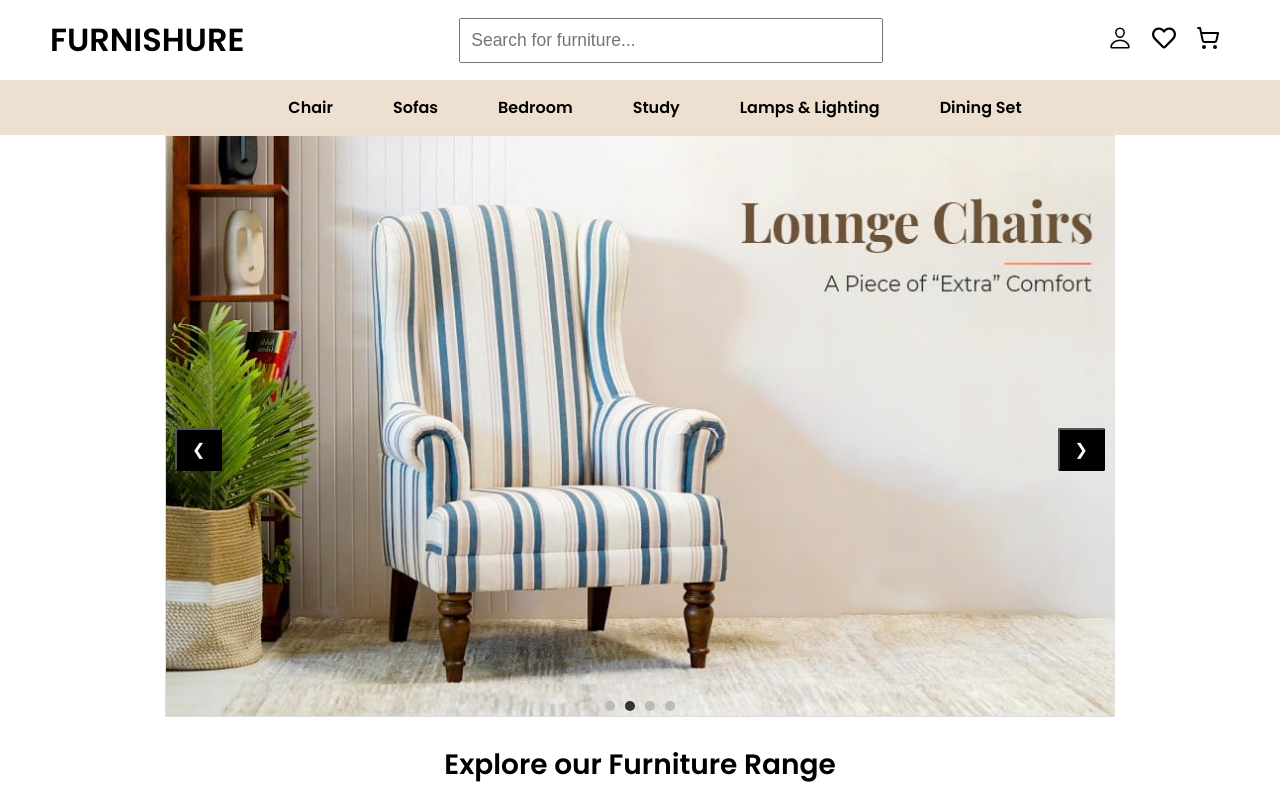
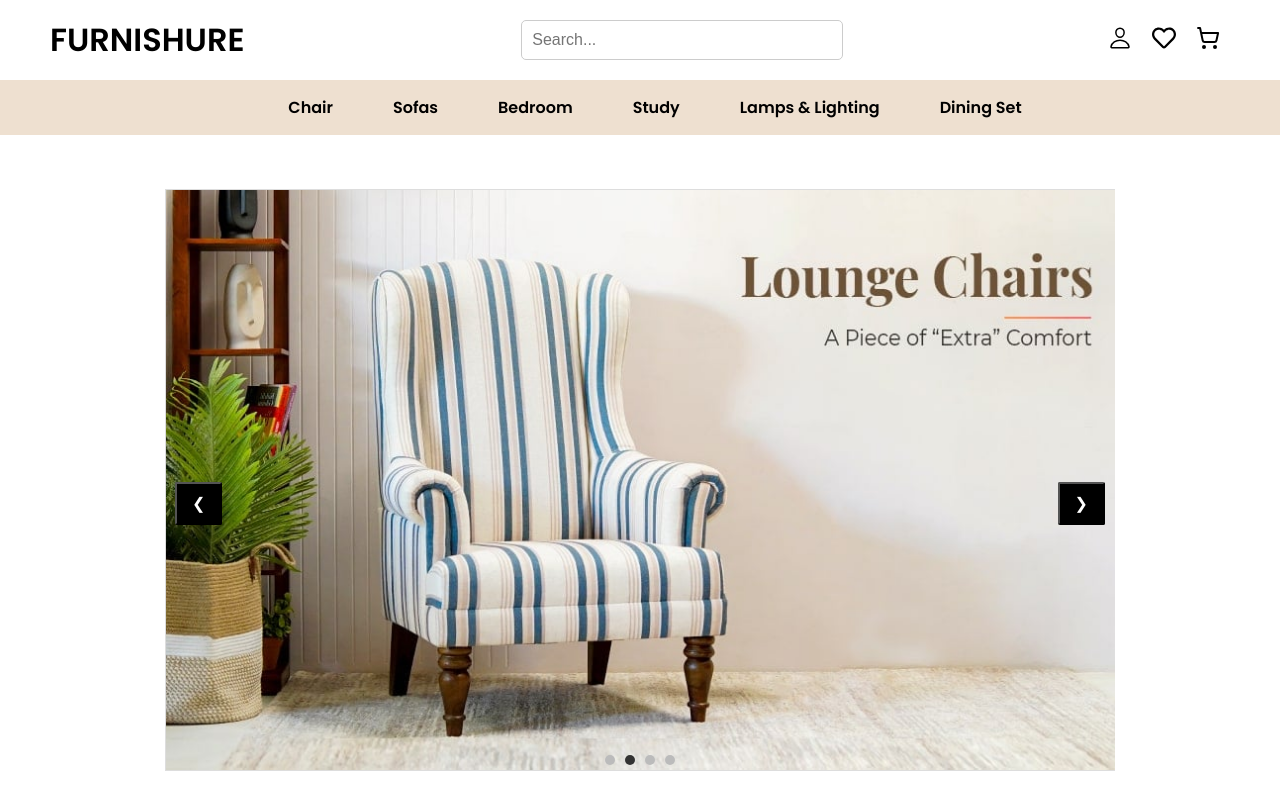
Before and after one commit to Vighnesh-b/react-trial, a React (Vite) app in the folder my-react-app/: page / in a window 1280 px wide. Shown: the top 800 px of the page. Built offline with nearby package versions, Linux system fonts and the light colour scheme.

Commit message:
search bar updated

```diff
--- a/my-react-app/src/Header/Header.jsx
+++ b/my-react-app/src/Header/Header.jsx
@@ -4,6 +4,7 @@ import { LuShoppingCart } from "react-icons/lu";
 import './Header.css';
 import '../styles/fonts.css';
 import { Link } from "react-router-dom";
+import SearchBar from '../SearchBar/SearchBar.jsx';
 
 function Header() {
   return (
@@ -13,10 +14,7 @@ function Header() {
         <div className="logo">
           <Link to="/"><h3>FURNISHURE</h3></Link>
         </div>
-        <div className="search-container">
-          <input type="text" id="SearchBar" placeholder="Search for furniture..." />
-          <div id="searchDropdown" className="search-dropdown"></div>
-        </div>
+        <SearchBar/>
         <div className="icons">
           <a href=""><IoPersonOutline size="1.5em"/></a>
           <a href=""><FaRegHeart size="1.5em"/></a>
--- a/my-react-app/src/Home_page/Home.jsx
+++ b/my-react-app/src/Home_page/Home.jsx
@@ -4,6 +4,9 @@ import Body from '../Body/Body';
 function Home(){
     return(
         <>
+            <br />
+            <br />
+            <br />
             <ImageSlider/>
             <Body/>
         </>
--- /dev/null
+++ b/my-react-app/src/SearchBar/SearchBar.css
@@ -0,0 +1,40 @@
+.search-bar {
+    position: relative;
+    width: 300px;
+    margin: 20px;
+  }
+
+  input {
+    width: 100%;
+    padding: 10px;
+    font-size: 16px;
+    border: 1px solid #ccc;
+    border-radius: 5px;
+    outline: none;
+  }
+
+  .dropdown {
+    position: absolute;
+    top: 100%;
+    left: 0;
+    width: 100%;
+    max-height: 200px;
+    overflow-y: auto;
+    overflow-x: hidden;
+    background-color: #fff;
+    border: 1px solid #ccc;
+    border-top: none;
+    border-radius: 0 0 5px 5px;
+    box-shadow: 0 2px 4px rgba(0, 0, 0, 0.1);
+  }
+
+  .dropdown-item {
+    padding: 10px;
+    cursor: pointer;
+    border-bottom: 1px solid #ccc;
+    text-align: left;
+  }
+
+  .dropdown-item:last-child {
+    border-bottom: none;
+  }
--- /dev/null
+++ b/my-react-app/src/SearchBar/SearchBar.jsx
@@ -0,0 +1,50 @@
+import React, { useState } from 'react';
+import './SearchBar.css';
+import '../styles/fonts.css';
+
+function SearchBar(){
+    const [query, setQuery] = useState('');
+    const [showDropdown, setShowDropdown] = useState(false);
+
+    const presetProducts = ['Chair', 'Sofa', 'Bedroom','Study','Lamps','Lighting','Dining Set'];
+
+    const handleChange = (e) => {
+      const newQuery = e.target.value;
+      setQuery(newQuery);
+      setShowDropdown(newQuery.length > 0);
+    };
+
+    const handleSelect = (product) => {
+      setQuery(product);
+      setShowDropdown(false);
+    };
+    const filteredProducts = presetProducts.filter(product =>
+      product.toLowerCase().includes(query.toLowerCase())
+    );
+
+    return (
+      <div className="search-bar">
+        <input
+          type="text"
+          placeholder="Search..."
+          value={query}
+          onChange={handleChange}
+        />
+        {showDropdown && (
+          <div className="dropdown">
+            {filteredProducts.map((product, index) => (
+              <div
+                key={index}
+                className="dropdown-item"
+                onClick={() => handleSelect(product)}
+              >
+                {product}
+              </div>
+            ))}
+          </div>
+        )}
+      </div>
+  );
+}
+
+export default SearchBar;
```
